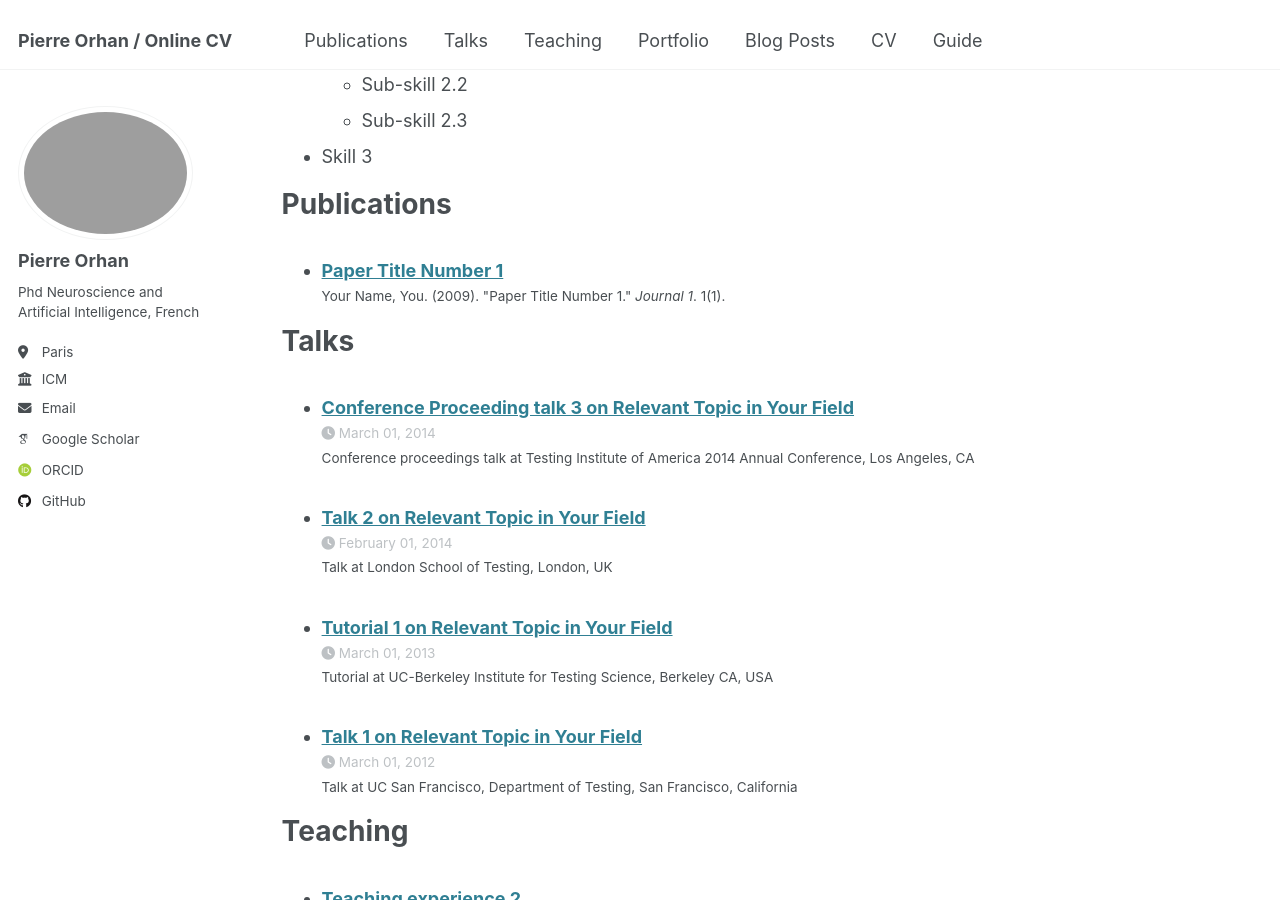
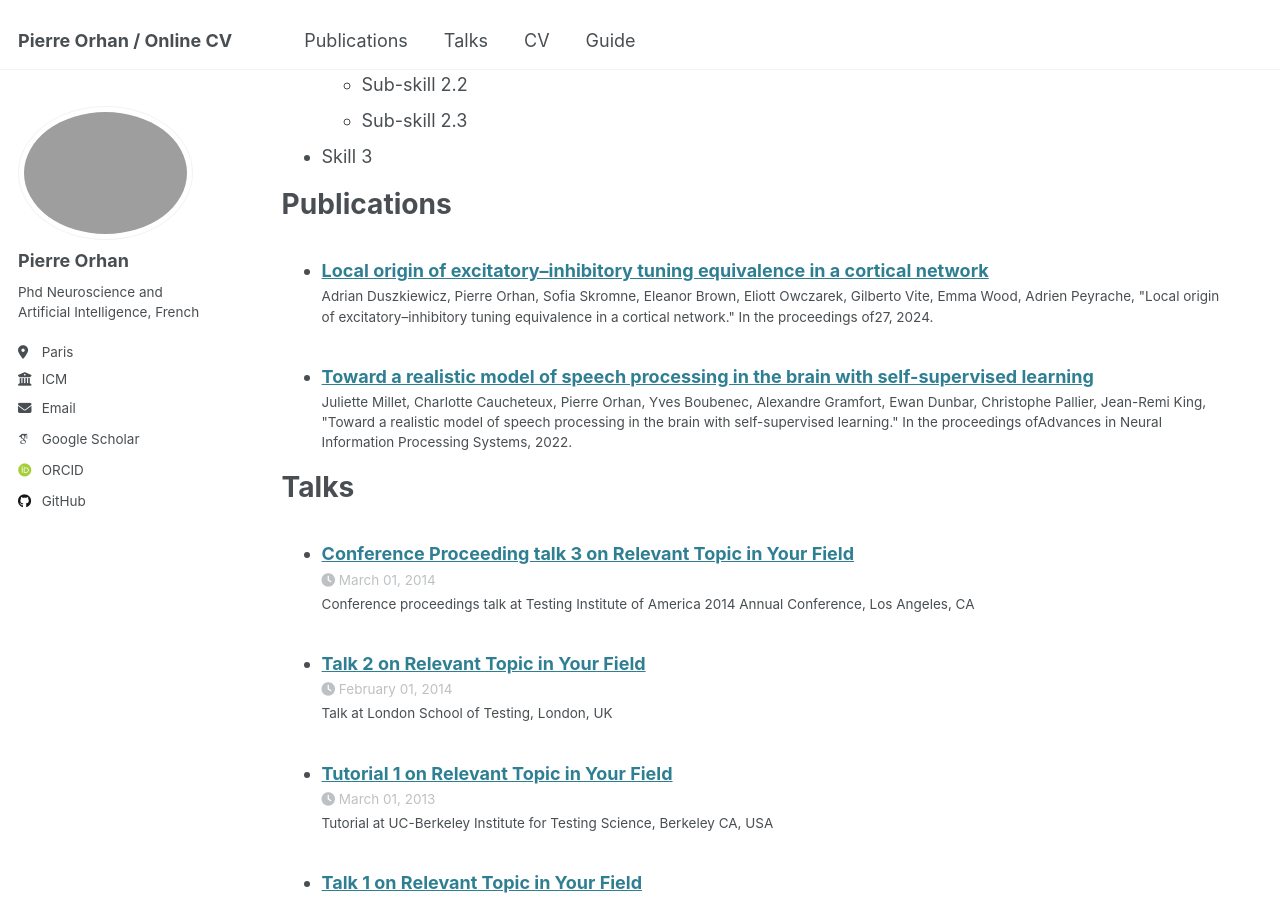
Before and after one commit to PierreOrhan/PierreOrhan, a Jekyll site: the page built from _pages/cv.md, in a window 1280 px wide and 900 px high, scrolled down 899 px. Built offline with Jekyll 4.4.1, drawn with Linux system fonts in a browser that asks for light colours; some web fonts are replaced.

Commit message:
first changes

```diff
--- a/_config.yml
+++ b/_config.yml
@@ -22,7 +22,7 @@
 #               Additional customization can be done by editing /_includes/author-profile.html
 author:
   # Biographic information
-  avatar           : "profile.jpg"
+  avatar           : "profil.jpg"
   name             : "Pierre Orhan"
   pronouns         : # example: "she/her"
   bio              : "Phd Neuroscience and Artificial Intelligence, French"
--- a/_publications/2009-10-01-paper-title-number-1.md
+++ /dev/null
@@ -1,14 +0,0 @@
----
-title: "Paper Title Number 1"
-collection: publications
-category: manuscripts
-permalink: /publication/2009-10-01-paper-title-number-1
-excerpt: 'This paper is about the number 1. The number 2 is left for future work.'
-date: 2009-10-01
-venue: 'Journal 1'
-slidesurl: 'http://academicpages.github.io/files/slides1.pdf'
-paperurl: 'http://academicpages.github.io/files/paper1.pdf'
-citation: 'Your Name, You. (2009). &quot;Paper Title Number 1.&quot; <i>Journal 1</i>. 1(1).'
----
-
-The contents above will be part of a list of publications, if the user clicks the link for the publication than the contents of section will be rendered as a full page, allowing you to provide more information about the paper for the reader. When publications are displayed as a single page, the contents of the above "citation" field will automatically be included below this section in a smaller font.
--- /dev/null
+++ b/_publications/2022-10-01-Toward-a-realistic-model-of-speech-processing-in-the-brain-with-self-supervised-learning.md
@@ -0,0 +1,10 @@
+---
+title: "Toward a realistic model of speech processing in the brain with self-supervised learning"
+collection: publications
+permalink: /publication/2022-10-01-Toward-a-realistic-model-of-speech-processing-in-the-brain-with-self-supervised-learning
+date: 2022-10-01
+venue: 'In the proceedings ofAdvances in Neural Information Processing Systems'
+paperurl: 'https://openreview.net/forum?id=Y6A4-R_Hgsw'
+citation: ' Juliette Millet,  Charlotte Caucheteux,  Pierre Orhan,  Yves Boubenec,  Alexandre Gramfort,  Ewan Dunbar,  Christophe Pallier,  Jean-Remi King, &quot;Toward a realistic model of speech processing in the brain with self-supervised learning.&quot; In the proceedings ofAdvances in Neural Information Processing Systems, 2022.'
+---
+[Access paper here](https://openreview.net/forum?id=Y6A4-R_Hgsw){:target="_blank"}
--- /dev/null
+++ b/_publications/2024-04-01-Local-origin-of-excitatoryinhibitory-tuning-equivalence-in-a-cortical-network.md
@@ -0,0 +1,13 @@
+---
+title: "Local origin of excitatory–inhibitory tuning equivalence in a cortical network"
+collection: publications
+permalink: /publication/2024-04-01-Local-origin-of-excitatoryinhibitory-tuning-equivalence-in-a-cortical-network
+excerpt: 'Publisher: Nature Publishing Group'
+date: 2024-04-01
+venue: 'In the proceedings of27'
+paperurl: 'https://www.nature.com/articles/s41593-024-01588-5'
+citation: ' Adrian Duszkiewicz,  Pierre Orhan,  Sofia Skromne,  Eleanor Brown,  Eliott Owczarek,  Gilberto Vite,  Emma Wood,  Adrien Peyrache, &quot;Local origin of excitatory–inhibitory tuning equivalence in a cortical network.&quot; In the proceedings of27, 2024.'
+---
+Publisher: Nature Publishing Group
+
+[Access paper here](https://www.nature.com/articles/s41593-024-01588-5){:target="_blank"}
```
Also changed, not shown: _data/navigation.yml (+8 -8 lines).
